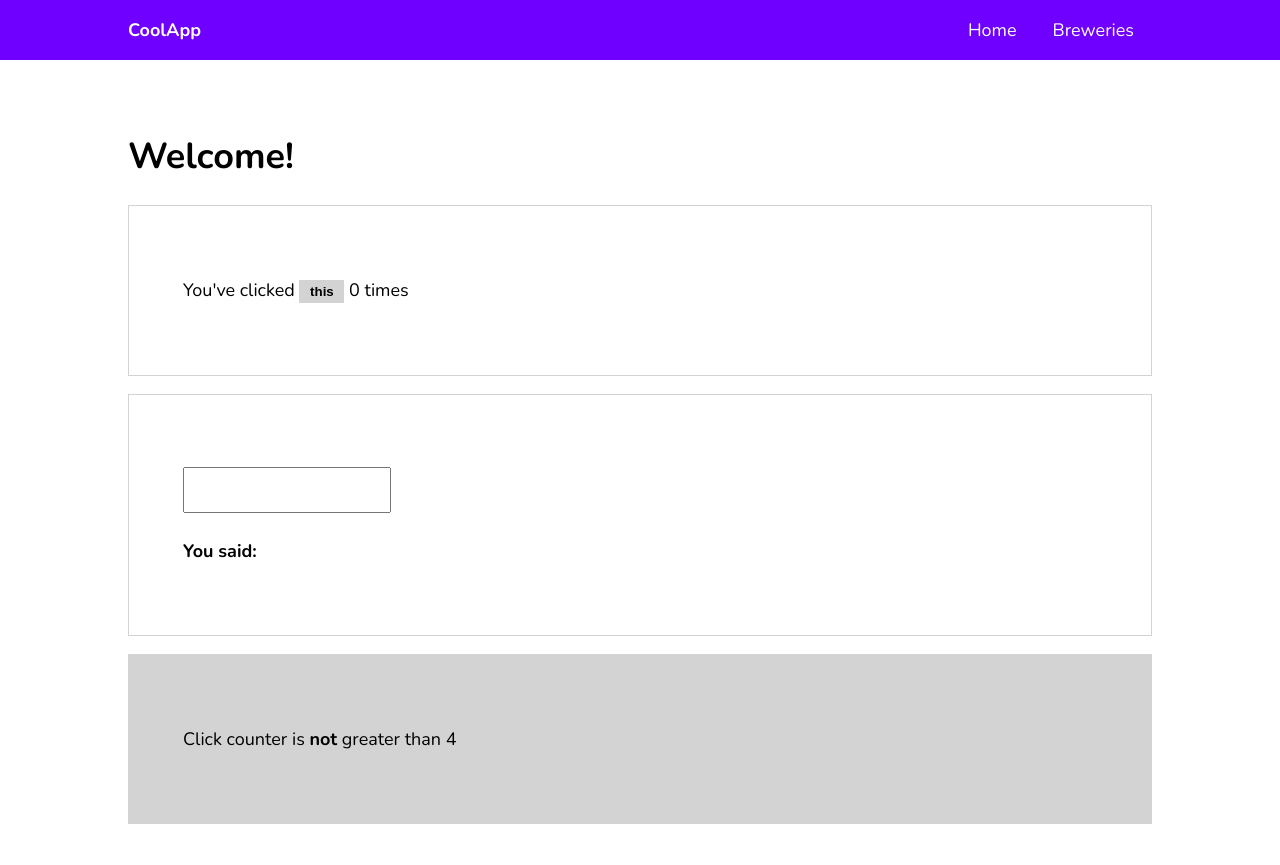
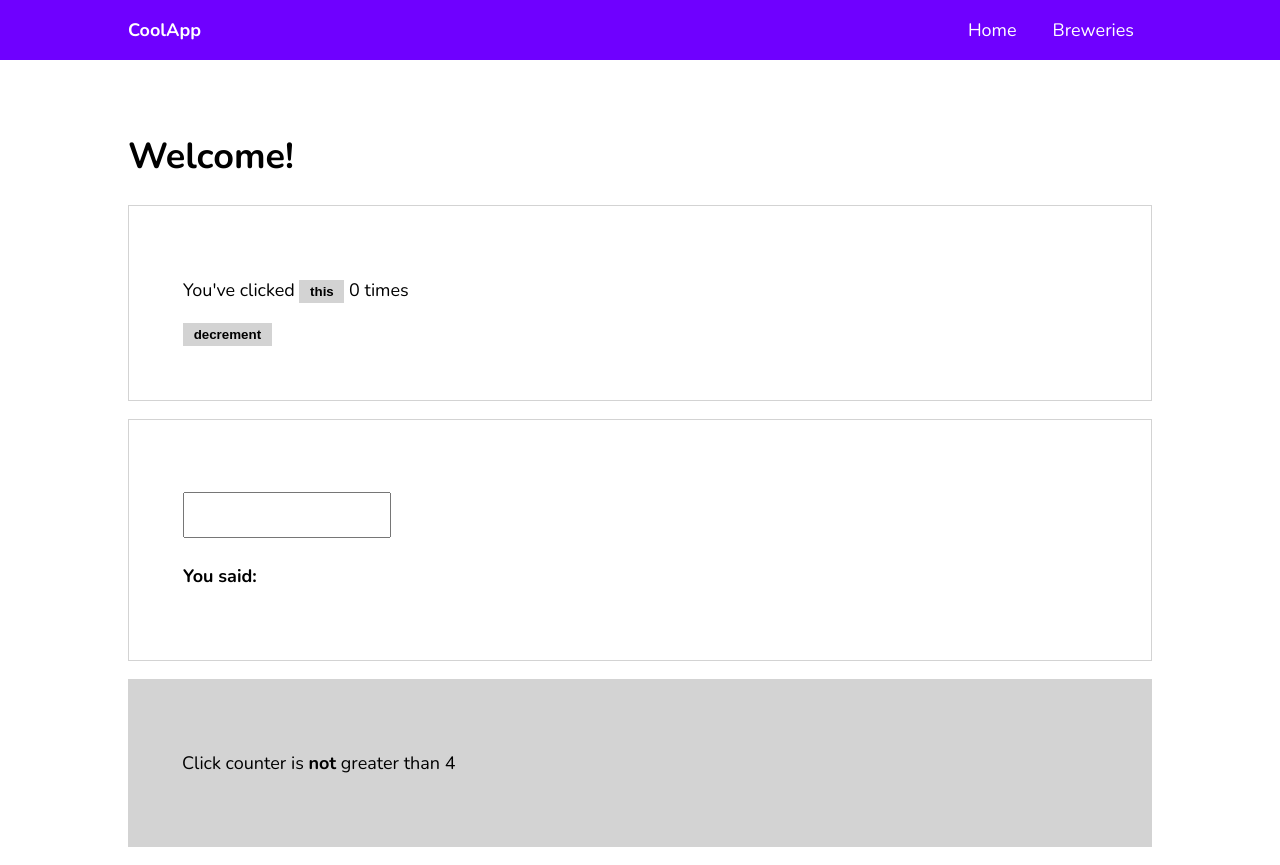
Before and after one commit to dislersd/angular_getting_started, an Angular app: page / in a window 1280 px wide. Before the commit the page ends 842 px from the top, so only its background shows below. Built offline with nearby package versions, Linux system fonts and the light colour scheme.

Commit message:
implemented decrement button - using ngStyle for multiple inline styling properties

```diff
--- a/src/app/home/home.component.html
+++ b/src/app/home/home.component.html
@@ -3,6 +3,7 @@
 <div class="play-container">
   <!-- event binding using (click) -- data binding with clickCounter which is defined in component.ts -->
   <p>You've clicked <button (click)="countClick()">this</button> {{ clickCounter }} times </p>
+  <button (click)="decrementClick()">decrement</button>
 </div>
 
 <div class="play-container">
@@ -12,8 +13,12 @@
     <strong>You said: </strong> {{ name }}
   </p>
 </div>
+
 <!-- dynamic styling based on counter state -->
-<div class="play-container" [style.background-color]="clickCounter > 4 ? 'yellow' : 'lightgray'">
+<div class="play-container" [ngStyle]="{
+  'background-color': clickCounter > 4 ? 'yellow' : 'lightgray',
+  'border': clickCounter > 4 ? '4px solid black' : 'none'
+}">
   <!-- If else to show ui based on counter state -->
   <ng-template [ngIf]="clickCounter > 4" [ngIfElse]="none">
     <p>Click counter is <strong>greater</strong> than 4</p>
--- a/src/app/home/home.component.ts
+++ b/src/app/home/home.component.ts
@@ -15,4 +15,7 @@ export class HomeComponent implements OnInit {
   countClick() {
     this.clickCounter += 1;
   }
+  decrementClick() {
+    this.clickCounter -= 1;
+  }
 }
```
